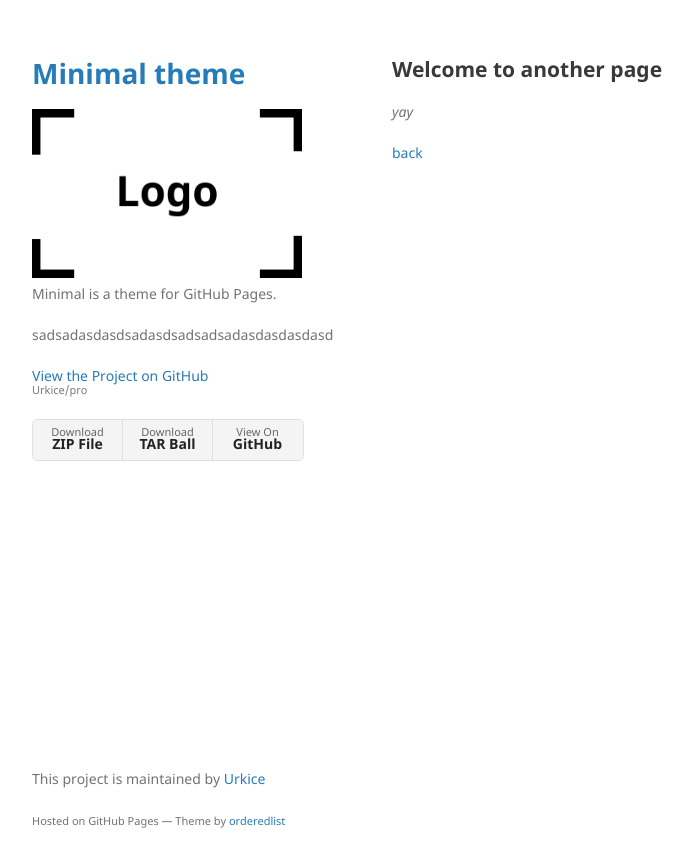
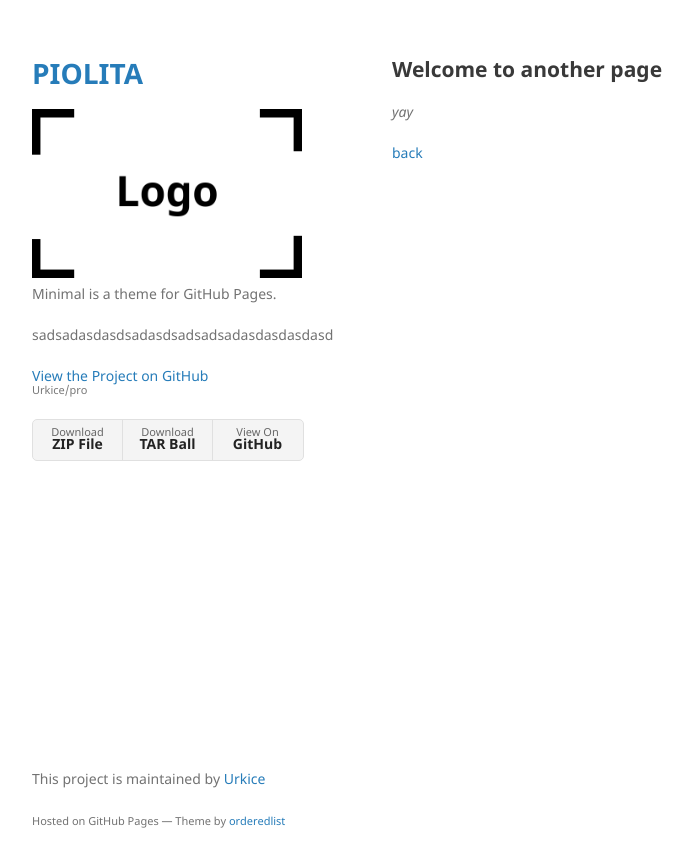
Before and after one commit to Urkice/pro, a Jekyll site: the page built from another-page.md, in a window 1280 px wide. Shown: the top 867 px of the page, without its empty margins (178-871 px from the left). Built offline with Jekyll 4.4.1, drawn with Linux system fonts in a browser that asks for light colours; our own code applies the rules of GitHub Pages for plain Markdown files.

Commit message:
Update _config.yml

```diff
--- a/_config.yml
+++ b/_config.yml
@@ -1,4 +1,4 @@
-title: Minimal theme
+title: PIOLITA
 logo: /assets/img/logo.png
 description: Minimal is a theme for GitHub Pages.
 show_downloads: true
```
